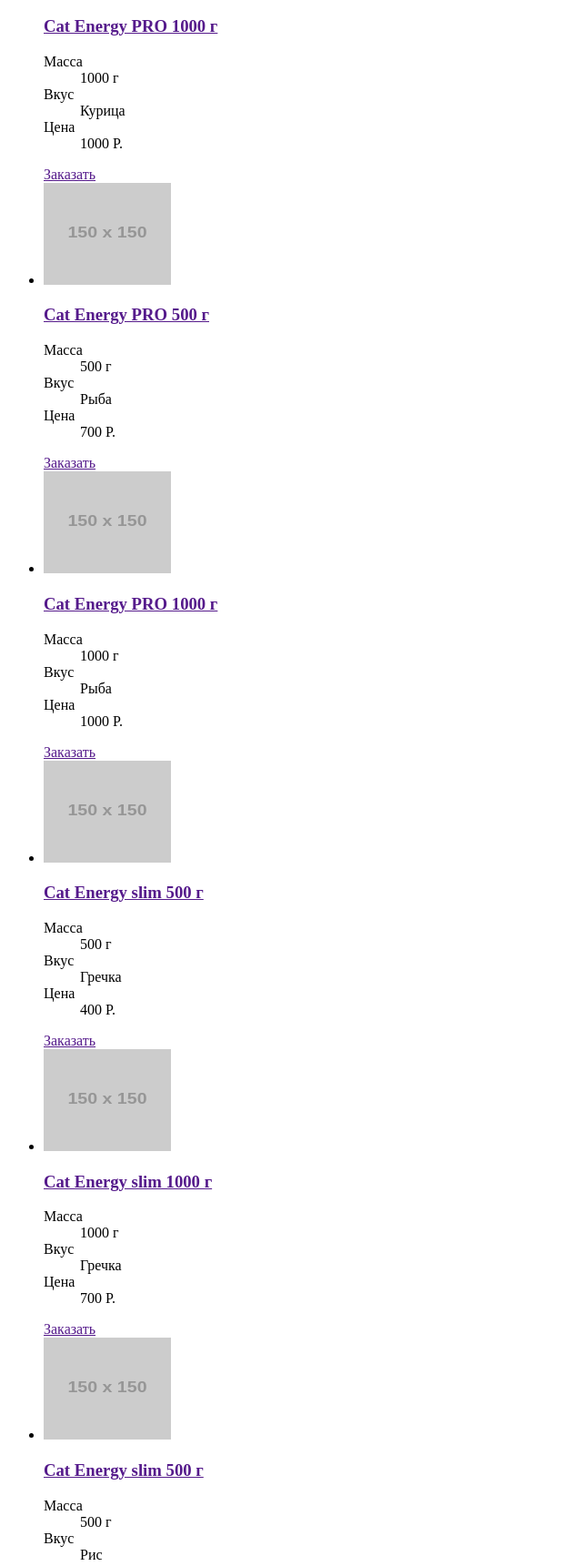
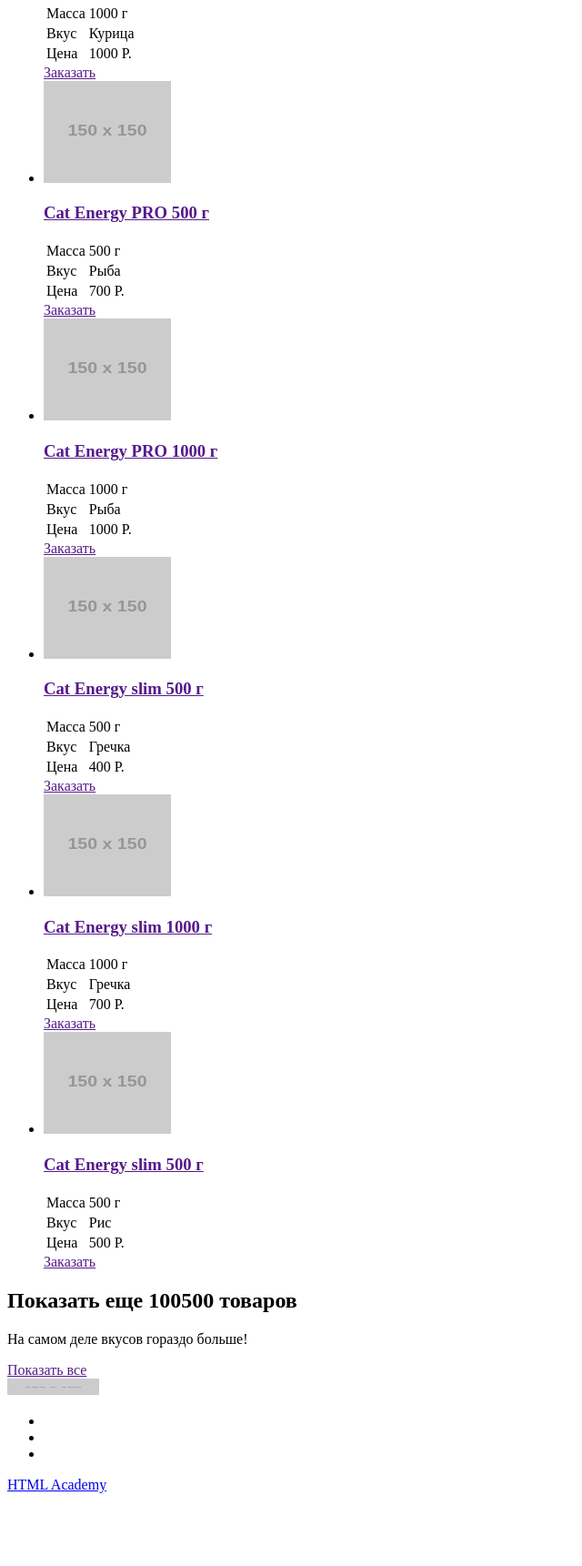
Before and after one commit to Kamio-Mori/1476085-cat-energy-20, a website: page source/catalog.html in a window 1280 px wide. Shown: the part 642-2363 px from the top of the page at 91% size, without its empty margins (0-640 px from the left). After the commit the page ends 2291 px from the top, so only its background shows below. Drawn offline with Linux system fonts and the light colour scheme; placeholder pictures from the web are drawn by us.

Commit message:
Правки

```diff
--- a/source/catalog.html
+++ b/source/catalog.html
@@ -7,10 +7,9 @@
 <body class="page__body">
 <header class="page-header">
   <a href="index.html" class="page-header__logo logo">
-    <img src="https://via.placeholder.com/150x150" class="logo__cat" width="34" height="38" alt="Логотип">
-    <img src="https://via.placeholder.com/150x150" class="logo__text" width="101" height="18" alt="Cat Energy">
+    <img src="https://via.placeholder.com/150x150" class="logo__img" width="200" height="38" alt="Cat Energy">
   </a>
-  <nav class="page-main__main-nav main-nav">
+  <nav class="page-header__main-nav main-nav">
     <button class="main-nav__toggle" type="button"><span class="visually-hidden">Открыть меню</span></button>
     <ul class="main-nav__list menu-list">
       <li class="menu-list__item menu-list__item--active"><a href="index.html">Главная</a></li>
@@ -28,14 +27,20 @@
           <img src="https://via.placeholder.com/150x150" width="140" height="112" alt="">
           <h3 class="catalog-list__header">Cat Energy PRO 500 г</h3>
         </a>
-        <dl class="catalog-list__properties properties">
-          <dt class="properties__title">Масса</dt>
-          <dd class="properties__description">500 г</dd>
-          <dt class="properties__title">Вкус</dt>
-          <dd class="properties__description">Курица</dd>
-          <dt class="properties__title">Цена</dt>
-          <dd class="properties__description">700 Р.</dd>
-        </dl>
+        <table class="catalog-list__properties properties">
+          <tr>
+            <td class="properties__title">Масса</td>
+            <td class="properties__description">500 г</td>
+          </tr>
+          <tr>
+            <td class="properties__title">Вкус</td>
+            <td class="properties__description">Курица</td>
+          </tr>
+          <tr>
+            <td class="properties__title">Цена</td>
+            <td class="properties__description">700 Р.</td>
+          </tr>
+        </table>
         <a href="" class="catalog-list__button button">Заказать</a>
       </li>
       <li class="catalog-list__item">
@@ -43,14 +48,20 @@
           <img src="https://via.placeholder.com/150x150" width="140" height="112" alt="">
           <h3 class="catalog-list__header">Cat Energy PRO 1000 г</h3>
         </a>
-        <dl class="catalog-list__properties properties">
-          <dt class="properties__title">Масса</dt>
-          <dd class="properties__description">1000 г</dd>
-          <dt class="properties__title">Вкус</dt>
-          <dd class="properties__description">Курица</dd>
-          <dt class="properties__title">Цена</dt>
-          <dd class="properties__description">1000 Р.</dd>
-        </dl>
+        <table class="catalog-list__properties properties">
+          <tr>
+            <td class="properties__title">Масса</td>
+            <td class="properties__description">1000 г</td>
+          </tr>
+          <tr>
+            <td class="properties__title">Вкус</td>
+            <td class="properties__description">Курица</td>
+          </tr>
+          <tr>
+            <td class="properties__title">Цена</td>
+            <td class="properties__description">1000 Р.</td>
+          </tr>
+        </table>
         <a href="" class="catalog-list__button button">Заказать</a>
       </li>
       <li class="catalog-list__item">
@@ -58,14 +69,20 @@
           <img src="https://via.placeholder.com/150x150" width="140" height="112" alt="">
           <h3 class="catalog-list__header">Cat Energy PRO 500 г</h3>
         </a>
-        <dl class="catalog-list__properties properties">
-          <dt class="properties__title">Масса</dt>
-          <dd class="properties__description">500 г</dd>
-          <dt class="properties__title">Вкус</dt>
-          <dd class="properties__description">Рыба</dd>
-          <dt class="properties__title">Цена</dt>
-          <dd class="properties__description">700 Р.</dd>
-        </dl>
+        <table class="catalog-list__properties properties">
+          <tr>
+            <td class="properties__title">Масса</td>
+            <td class="properties__description">500 г</td>
+          </tr>
+          <tr>
+            <td class="properties__title">Вкус</td>
+            <td class="properties__description">Рыба</td>
+          </tr>
+          <tr>
+            <td class="properties__title">Цена</td>
+            <td class="properties__description">700 Р.</td>
+          </tr>
+        </table>
         <a href="" class="catalog-list__button button">Заказать</a>
       </li>
       <li class="catalog-list__item">
@@ -73,14 +90,20 @@
           <img src="https://via.placeholder.com/150x150" width="140" height="112" alt="">
           <h3 class="catalog-list__header">Cat Energy PRO 1000 г</h3>
         </a>
-        <dl class="catalog-list__properties properties">
-          <dt class="properties__title">Масса</dt>
-          <dd class="properties__description">1000 г</dd>
-          <dt class="properties__title">Вкус</dt>
-          <dd class="properties__description">Рыба</dd>
-          <dt class="properties__title">Цена</dt>
-          <dd class="properties__description">1000 Р.</dd>
-        </dl>
+        <table class="catalog-list__properties properties">
+          <tr>
+            <td class="properties__title">Масса</td>
+            <td class="properties__description">1000 г</td>
+          </tr>
+          <tr>
+            <td class="properties__title">Вкус</td>
+            <td class="properties__description">Рыба</td>
+          </tr>
+          <tr>
+            <td class="properties__title">Цена</td>
+            <td class="properties__description">1000 Р.</td>
+          </tr>
+        </table>
         <a href="" class="catalog-list__button button">Заказать</a>
       </li>
       <li class="catalog-list__item">
@@ -88,14 +111,20 @@
           <img src="https://via.placeholder.com/150x150" width="140" height="112" alt="">
           <h3 class="catalog-list__header">Cat Energy slim 500 г</h3>
         </a>
-        <dl class="catalog-list__properties properties">
-          <dt class="properties__title">Масса</dt>
-          <dd class="properties__description">500 г</dd>
-          <dt class="properties__title">Вкус</dt>
-          <dd class="properties__description">Гречка</dd>
-          <dt class="properties__title">Цена</dt>
-          <dd class="properties__description">400 Р.</dd>
-        </dl>
+        <table class="catalog-list__properties properties">
+          <tr>
+            <td class="properties__title">Масса</td>
+            <td class="properties__description">500 г</td>
+          </tr>
+          <tr>
+            <td class="properties__title">Вкус</td>
+            <td class="properties__description">Гречка</td>
+          </tr>
+          <tr>
+            <td class="properties__title">Цена</td>
+            <td class="properties__description">400 Р.</td>
+          </tr>
+        </table>
         <a href="" class="catalog-list__button button">Заказать</a>
       </li>
       <li class="catalog-list__item">
@@ -103,14 +132,20 @@
           <img src="https://via.placeholder.com/150x150" width="140" height="112" alt="">
           <h3 class="catalog-list__header">Cat Energy slim 1000 г</h3>
         </a>
-        <dl class="catalog-list__properties properties">
-          <dt class="properties__title">Масса</dt>
-          <dd class="properties__description">1000 г</dd>
-          <dt class="properties__title">Вкус</dt>
-          <dd class="properties__description">Гречка</dd>
-          <dt class="properties__title">Цена</dt>
-          <dd class="properties__description">700 Р.</dd>
-        </dl>
+        <table class="catalog-list__properties properties">
+          <tr>
+            <td class="properties__title">Масса</td>
+            <td class="properties__description">1000 г</td>
+          </tr>
+          <tr>
+            <td class="properties__title">Вкус</td>
+            <td class="properties__description">Гречка</td>
+          </tr>
+          <tr>
+            <td class="properties__title">Цена</td>
+            <td class="properties__description">700 Р.</td>
+          </tr>
+        </table>
         <a href="" class="catalog-list__button button">Заказать</a>
       </li>
       <li class="catalog-list__item">
@@ -118,14 +153,20 @@
           <img src="https://via.placeholder.com/150x150" width="140" height="112" alt="">
           <h3 class="catalog-list__header">Cat Energy slim 500 г</h3>
         </a>
-        <dl class="catalog-list__properties properties">
-          <dt class="properties__title">Масса</dt>
-          <dd class="properties__description">500 г</dd>
-          <dt class="properties__title">Вкус</dt>
-          <dd class="properties__description">Рис</dd>
-          <dt class="properties__title">Цена</dt>
-          <dd class="properties__description">500 Р.</dd>
-        </dl>
+        <table class="catalog-list__properties properties">
+          <tr>
+            <td class="properties__title">Масса</td>
+            <td class="properties__description">500 г</td>
+          </tr>
+          <tr>
+            <td class="properties__title">Вкус</td>
+            <td class="properties__description">Рис</td>
+          </tr>
+          <tr>
+            <td class="properties__title">Цена</td>
+            <td class="properties__description">500 Р.</td>
+          </tr>
+        </table>
         <a href="" class="catalog-list__button button">Заказать</a>
       </li>
     </ul>
```
Also changed, not shown: source/form.html (+1 -2 lines), source/index.html (+4 -6 lines).
